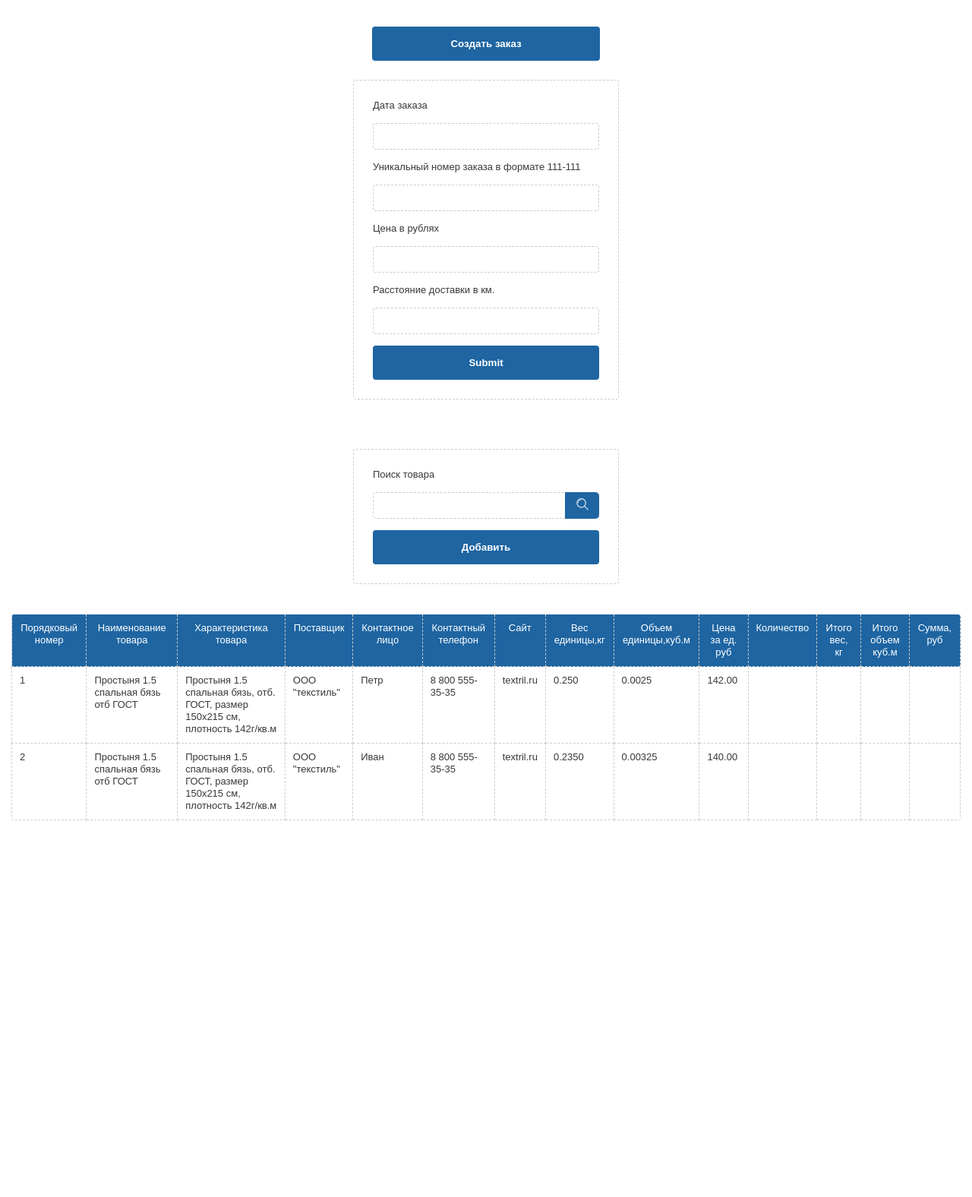
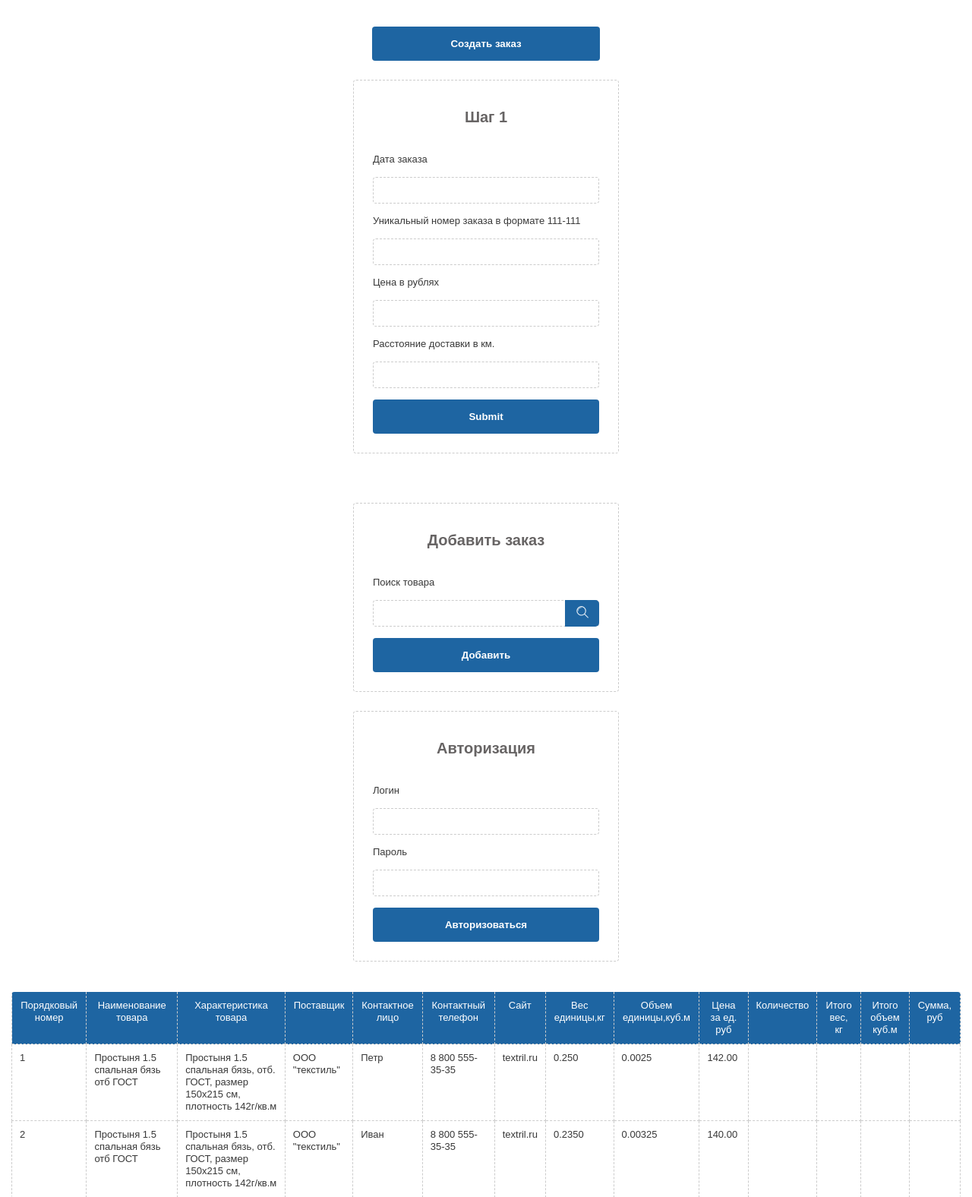
Before and after one commit to patison5/klava-org, a PHP site: page / in a window 1280 px wide. Shown: the top 1576 px of the page at 76% size. Before the commit the page ends 1080 px from the top, so only its background shows below. Run offline with PHP 8.4, Linux system fonts and the light colour scheme.

Commit message:
add login form

```diff
--- a/css/style.css
+++ b/css/style.css
@@ -96,6 +96,14 @@ input { -webkit-appearance: none; }
 	border-radius: 4px;
 }
 
+.form__title {
+	margin: 15px 0 40px;
+    font-size: 20px;
+    text-align: center;
+    font-weight: bold;
+    color: #676464;
+}
+
 .order__input-label {
 	width: 100%;
 	display: block;
--- a/index.php
+++ b/index.php
@@ -21,6 +21,8 @@
 			</div>
 
 			<form action="#" class="create-order__form">
+
+				<h4 class="form__title">Шаг 1</h4>
 
 				<label for="order-id1" class="order__input-label">
 					<span class="order__input-label">Дата заказа</span>
@@ -49,8 +51,11 @@
 		<div class="search__form">
 			<form action="#" class="search-order__form">
 
+				<h4 class="form__title">Добавить заказ</h4>
+
 				<label for="order-id1" class="order__input-label">
 					<span class="order__input-label">Поиск товара</span>
+
 					<div class="search-input__wrap">
 						<input type="text" required="required" class="order__input-text order__input-search">
 						<i class="search-ico"></i>
@@ -58,6 +63,25 @@
 				</label>
 
 				<input type="submit" class="send__order-btn btn" value="Добавить">
+			</form>
+		</div>
+
+		<div class="search__form">
+			<form action="#" class="search-order__form">
+
+				<h4 class="form__title">Авторизация</h4>
+
+				<label for="order-id3" class="order__input-label">
+					<span class="order__input-label">Логин</span>
+					<input type="text" required="required" class="order__input-text">
+				</label>
+
+				<label for="order-id3" class="order__input-label">
+					<span class="order__input-label">Пароль</span>
+					<input type="text" required="required" class="order__input-text">
+				</label>
+
+				<input type="submit" class="send__order-btn btn" value="Авторизоваться">
 			</form>
 		</div>
 
```
